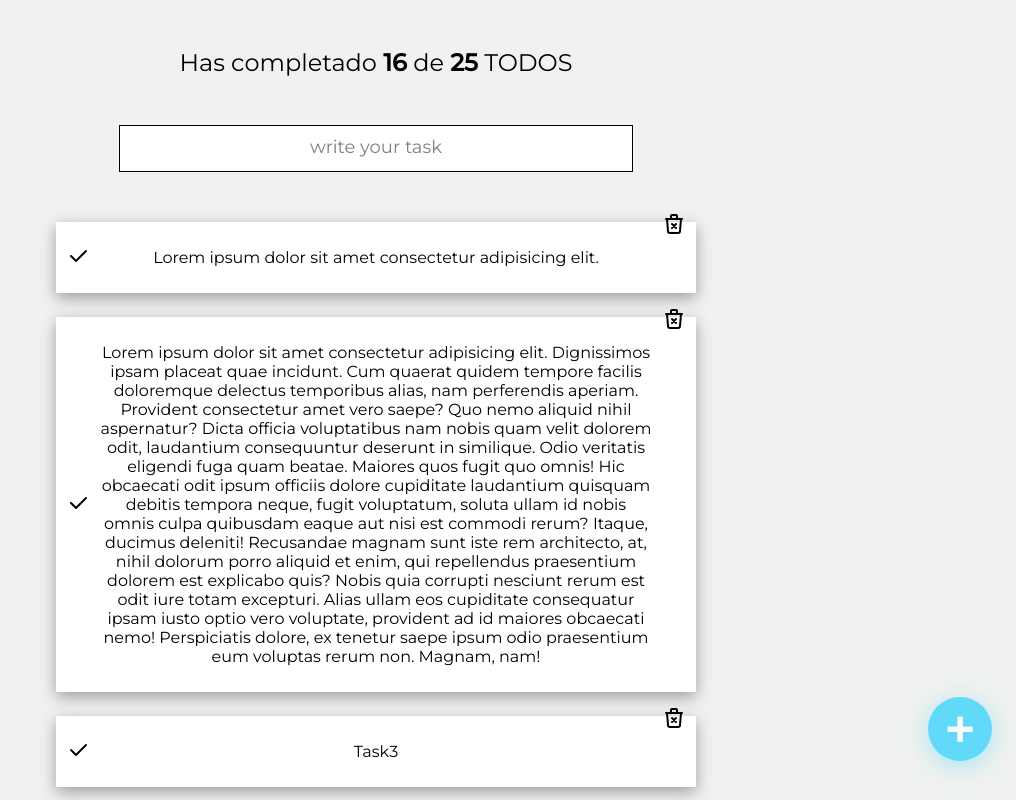
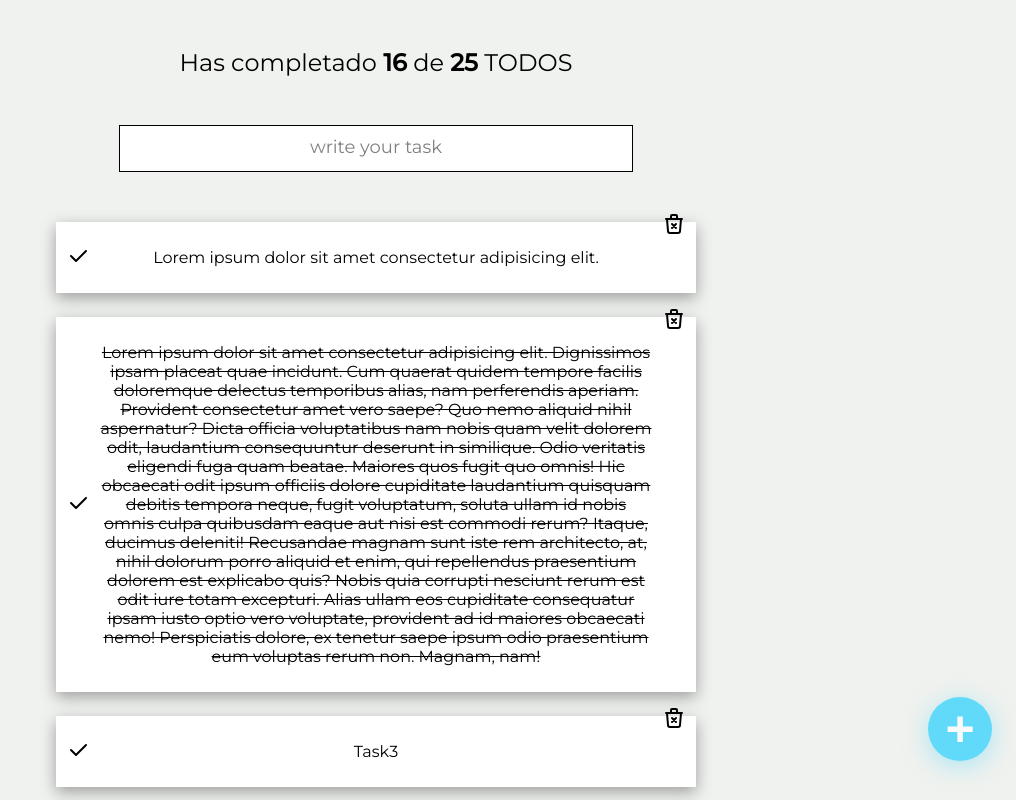
Before and after one commit to cristianDevia/task-manager-react, a React (Create React App) app: page / in a window 1280 px wide. Shown: the top 800 px of the page, without its empty margins (264-1280 px from the left). Built offline with nearby package versions, Linux system fonts and the light colour scheme.

Commit message:
add strikethrough text

```diff
--- a/src/components/TodoItem/TodoItem.css
+++ b/src/components/TodoItem/TodoItem.css
@@ -25,6 +25,9 @@ p {
   text-align: center;
   padding: 10px;
 }
+.TodoItem-p--complete {
+  text-decoration: line-through;
+}
 li span:nth-child(1) {
   padding-left: 10px;
 }
--- a/src/components/TodoItem/TodoItem.js
+++ b/src/components/TodoItem/TodoItem.js
@@ -7,7 +7,9 @@ function TodoItem({ taskText, completed }) {
       <span>
         <img src={check_icon} alt="check" />
       </span>
-      <p>{`${taskText}`}</p>
+      <p
+        className={`TodoItem-p ${completed && "TodoItem-p--complete"}`}
+      >{`${taskText}`}</p>
       <span className="removeItem">
         <img src={trash_x} alt="remove" />
       </span>
```
